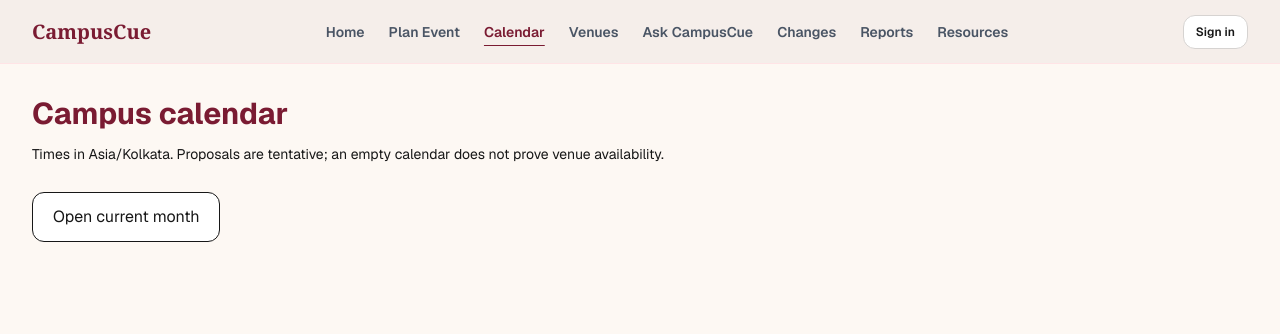
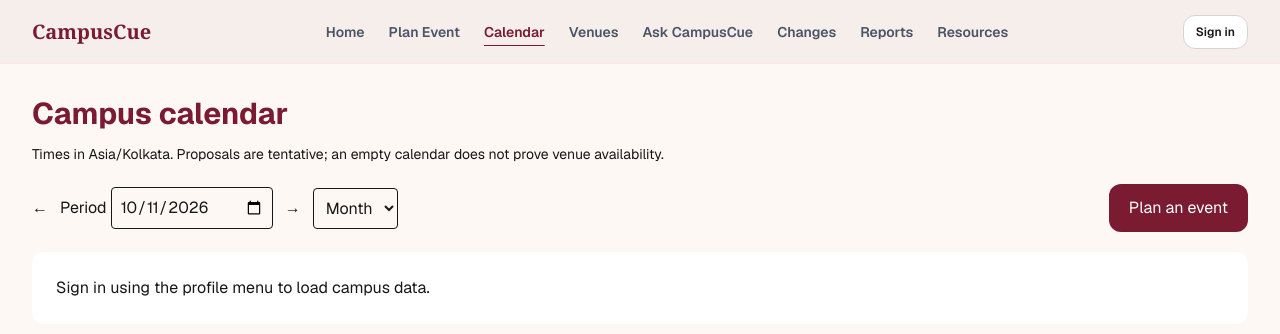
Before and after one commit to Mrudula-itsjuzme/Genesis-womm, a Next.js app in the folder apps/web/: page /calendar in a window 1280 px wide. Shown: the top 334 px of the page. Built offline with nearby package versions, Linux system fonts and the light colour scheme.

Commit message:
fix(frontend): open current campus calendar after hydration
Refs: docs/superpowers/plans/2026-10-11-full-frontend-backend-integration.md

```diff
--- a/apps/web/src/app/resources/page.tsx
+++ b/apps/web/src/app/resources/page.tsx
@@ -46,7 +46,7 @@ const sourceGroups = [
 
 export default function ResourcesPage() {
   return (
-    <div className="mt-16 min-h-[calc(100vh-4rem)] bg-[#F5EEE9] px-5 py-7 sm:px-8 lg:px-10">
+    <div className="min-h-[calc(100vh-4rem)] bg-[#F5EEE9] px-5 py-7 sm:px-8 lg:px-10">
       <div className="mx-auto max-w-6xl">
         <header className="mb-8 border-b border-rose-200/70 pb-6">
           <p className="text-xs font-bold uppercase tracking-[0.18em] text-[#7a1b32]">Campus reference library</p>
--- a/apps/web/src/components/CalendarGrid.tsx
+++ b/apps/web/src/components/CalendarGrid.tsx
@@ -1,5 +1,5 @@
 'use client';
-import { useState } from 'react';
+import { useState, useSyncExternalStore } from 'react';
 import Link from 'next/link';
 import { useAuth } from '@/context/AuthContext';
 import { useRemote } from '@/hooks/useRemote';
@@ -7,15 +7,19 @@ import { eventsApi } from '@/lib/api/endpoints';
 import { calendarWindow, calendarCells, shiftDay, type CalendarView } from '@/lib/calendar';
 import { campusFormat, fromCampusISO, toCampusISO } from '@/lib/campus-time';
 import RemoteState from './RemoteState';
+const subscribe = () => () => {};
+const currentDay = () => fromCampusISO(new Date().toISOString()).date;
+const serverDay = () => '';
 
 export default function CalendarGrid() {
   const { token } = useAuth();
   const [anchor, setAnchor] = useState(''); const [view, setView] = useState<CalendarView>('Month');
   const [offset, setOffset] = useState(0);
   // Read the current campus date only after hydration, avoiding server/client date mismatch.
-  const now = anchor || '2000-01-01';
+  const today = useSyncExternalStore(subscribe, currentDay, serverDay);
+  const now = anchor || today || '2000-01-01';
   const window = calendarWindow(now, view);
-  const remote = useRemote(token && anchor ? token + window.first + window.end + offset : null,
+  const remote = useRemote(token && (anchor || today) ? token + window.first + window.end + offset : null,
     signal => eventsApi.list(token!, { starts_after: toCampusISO(window.first, '00:00'), starts_before: toCampusISO(window.end, '00:00'), limit: 100, offset }, signal));
   const events = remote.data?.items ?? [];
   const days = view === 'Week' ? Array.from({ length: 7 }, (_, i) => shiftDay(window.first, i)) : calendarCells(now);
@@ -28,17 +32,16 @@ export default function CalendarGrid() {
   return <section className="mx-auto max-w-7xl p-4 md:p-8">
     <h1 className="text-3xl font-bold text-[#7a1b32]">Campus calendar</h1>
     <p className="my-3 text-sm">Times in Asia/Kolkata. Proposals are tentative; an empty calendar does not prove venue availability.</p>
-    {!anchor && <button className="my-4 rounded-xl border bg-white px-5 py-3" onClick={() => setAnchor(fromCampusISO(new Date().toISOString()).date)}>Open current month</button>}
-    {anchor && <><div className="my-5 flex flex-wrap items-center gap-3">
+    {(anchor || today) && <><div className="my-5 flex flex-wrap items-center gap-3">
       <button aria-label="Previous period" onClick={() => move(-1)}>←</button>
-      <label>Period <input aria-label="Calendar date" type="date" value={anchor} onChange={e => { setAnchor(e.target.value); setOffset(0); }} className="rounded border p-2" /></label>
+      <label>Period <input aria-label="Calendar date" type="date" value={now} onChange={e => { setAnchor(e.target.value); setOffset(0); }} className="rounded border p-2" /></label>
       <button aria-label="Next period" onClick={() => move(1)}>→</button>
       <select aria-label="Calendar view" value={view} onChange={e => { setView(e.target.value as CalendarView); setOffset(0); }} className="rounded border p-2">{['Month', 'Week', 'List'].map(v => <option key={v}>{v}</option>)}</select>
       <Link href="/plan" className="ml-auto rounded-xl bg-[#7a1b32] px-5 py-3 text-white">Plan an event</Link>
     </div>
     <RemoteState signedIn={Boolean(token)} {...remote} empty={events.length === 0} />
     {remote.data && <>{view === 'List' ? <div className="space-y-3">{events.map(event => <article key={event.id} className="rounded-xl border bg-white p-4"><Link className="font-bold underline" href={'/changes?eventId=' + event.id}>{event.title}</Link><p>{campusFormat(event.start_at)} – {campusFormat(event.end_at)}</p><p>{event.status} · Venue availability: {event.venue_availability}{event.synthetic ? ' · Synthetic demo' : ''}</p></article>)}</div>
-      : <div className="grid grid-cols-1 gap-2 sm:grid-cols-7">{days.map(day => <div key={day} className={'min-h-32 rounded-lg border p-2 ' + (day.slice(0, 7) === anchor.slice(0, 7) ? 'bg-white' : 'bg-stone-100')}><p className="text-xs font-bold">{campusFormat(toCampusISO(day, '12:00'), { weekday: 'short', day: 'numeric', month: 'short' })}</p>{events.filter(event => fromCampusISO(event.start_at).date === day).map(event => <Link key={event.id} href={'/changes?eventId=' + event.id} className="my-2 block rounded bg-rose-50 p-2 text-xs"><strong>{event.title}</strong><p>{campusFormat(event.start_at, { timeStyle: 'short' })} · {event.status}</p>{event.synthetic && <p>Synthetic demo</p>}</Link>)}</div>)}</div>}
+      : <div className="grid grid-cols-1 gap-2 sm:grid-cols-7">{days.map(day => <div key={day} className={'min-h-32 rounded-lg border p-2 ' + (day.slice(0, 7) === now.slice(0, 7) ? 'bg-white' : 'bg-stone-100')}><p className="text-xs font-bold">{campusFormat(toCampusISO(day, '12:00'), { weekday: 'short', day: 'numeric', month: 'short' })}</p>{events.filter(event => fromCampusISO(event.start_at).date === day).map(event => <Link key={event.id} href={'/changes?eventId=' + event.id} className="my-2 block rounded bg-rose-50 p-2 text-xs"><strong>{event.title}</strong><p>{campusFormat(event.start_at, { timeStyle: 'short' })} · {event.status}</p>{event.synthetic && <p>Synthetic demo</p>}</Link>)}</div>)}</div>}
     <div className="my-4 flex items-center gap-4"><button disabled={offset === 0} onClick={() => setOffset(Math.max(0, offset - 100))}>Previous records</button><span>{remote.data.total} records in period</span><button disabled={offset + 100 >= remote.data.total} onClick={() => setOffset(offset + 100)}>More records</button></div></>}
     </>}
   </section>;
```
